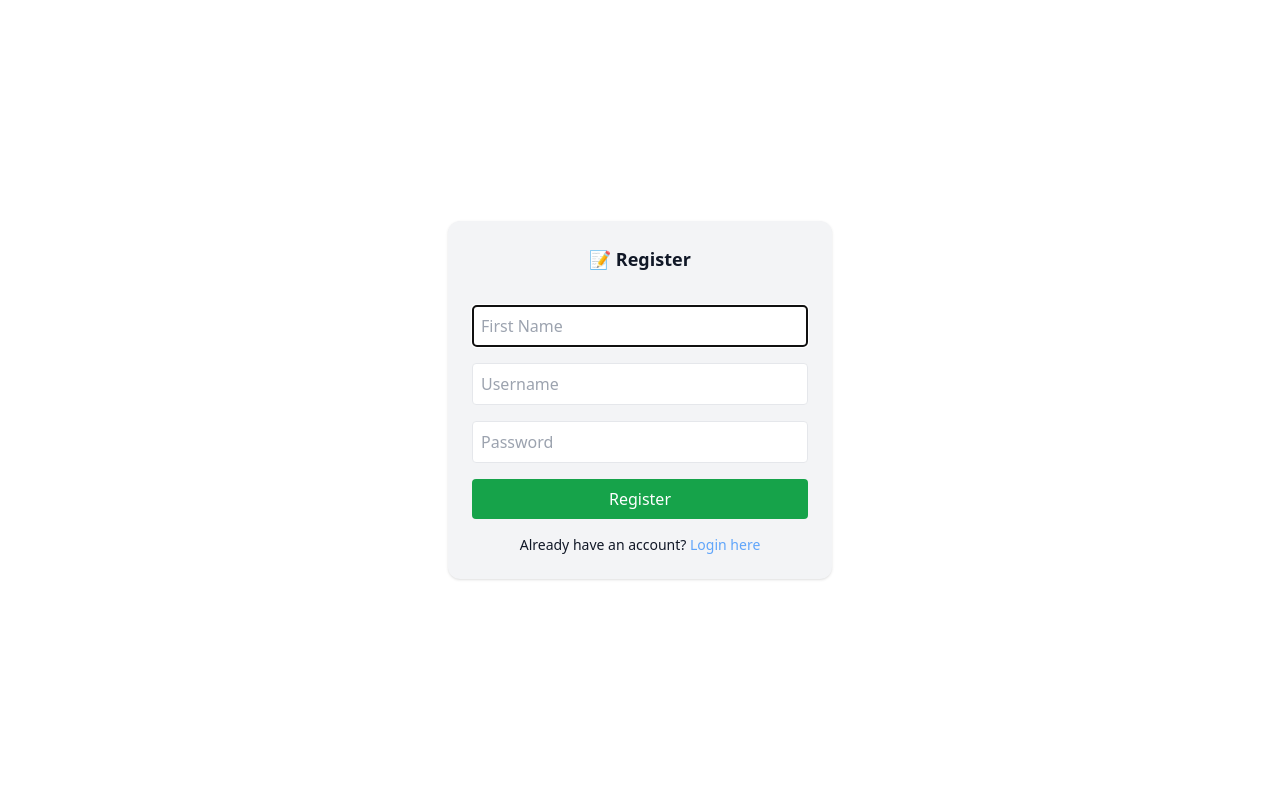
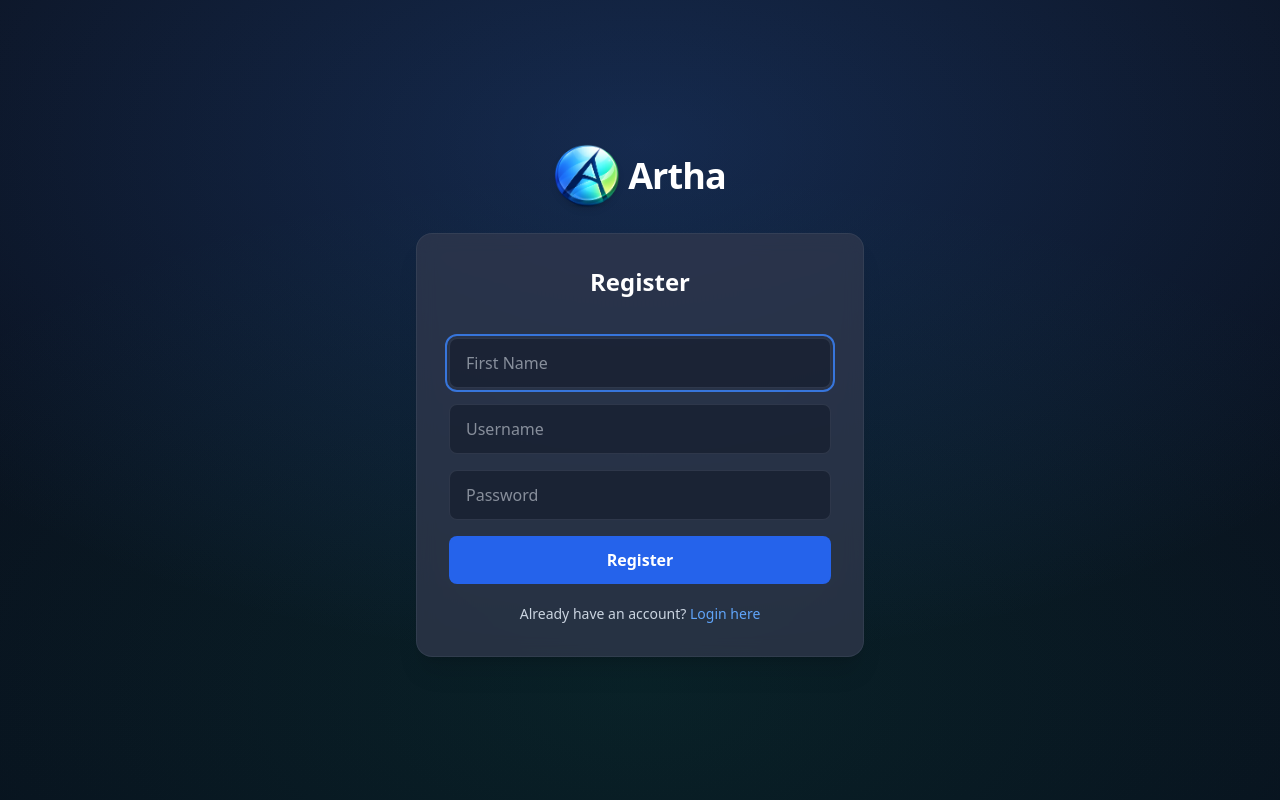
Before and after one commit to tamkin-anwar/artha-dashboard, a Flask app: page /register in a window 1280 px wide. Run offline with Flask 3, Linux system fonts and the light colour scheme; some libraries are stand-ins or nearby versions.

Commit message:
Match register page styling to login page

```diff
--- a/templates/register.html
+++ b/templates/register.html
@@ -1,70 +1,96 @@
 {% extends "base.html" %}
 {% block title %}Register{% endblock %}
+
 {% block content %}
-<main class="min-h-screen flex items-center justify-center p-6">
-    <div class="bg-gray-100 dark:bg-gray-700 rounded-xl p-6 shadow max-w-sm w-full">
-        <h2 class="text-lg font-semibold mb-4 text-center">📝 Register</h2>
+<main class="min-h-screen flex items-center justify-center px-4 py-14 auth-bg" role="main">
+    <div class="w-full max-w-md">
+
+        <!-- Brand header -->
+        <div class="flex items-center justify-center gap-2 mb-6">
+        <span class="inline-flex items-center justify-center w-[66px] h-[66px]">
+            <img
+            src="{{ url_for('static', filename='icons/artha-logo.png') }}"
+            alt="Artha logo"
+            class="w-full h-full object-contain drop-shadow-md"
+            loading="eager"
+            />
+        </span>
+
+        <div class="text-4xl font-semibold tracking-tight text-white">
+            Artha
+        </div>
+        </div>
+
+        <!-- Register card -->
+        <section class="rounded-2xl p-8 shadow-xl auth-card" aria-label="Register form">
+        <h1 class="text-center text-2xl font-semibold text-white mb-6">
+            Register
+        </h1>
 
         {% with messages = get_flashed_messages(with_categories=true) %}
             {% if messages %}
-                <div aria-live="polite" role="status">
+            <div class="mb-4" aria-live="polite" role="status">
                 {% for category, message in messages %}
-                        <p class="text-red-500 text-sm mb-3 text-center">{{ message }}</p>
+                <p class="text-sm text-center mb-2
+                    {% if category == 'success' %}text-green-300
+                    {% elif category == 'error' %}text-red-300
+                    {% else %}text-blue-300{% endif %}">
+                    {{ message|safe }}
+                </p>
                 {% endfor %}
             </div>
             {% endif %}
         {% endwith %}
 
-        <form method="POST" class="space-y-4" role="form">
-            <!-- CSRF token -->
+        <form method="POST" action="{{ url_for('register') }}" class="space-y-4" role="form">
             <input type="hidden" name="csrf_token" value="{{ csrf_token() }}">
 
             <label for="first_name" class="sr-only">First Name</label>
             <input
             id="first_name"
+            name="first_name"
             type="text"
-                name="first_name"
+            autocomplete="given-name"
             placeholder="First Name"
+            class="w-full px-4 py-3 rounded-lg auth-input"
             required
-                autocomplete="given-name"
             autofocus
-                class="w-full p-2 rounded bg-white dark:bg-gray-800 border dark:border-gray-600"
             />
 
             <label for="username" class="sr-only">Username</label>
             <input
             id="username"
+            name="username"
             type="text"
-                name="username"
+            autocomplete="username"
             placeholder="Username"
+            class="w-full px-4 py-3 rounded-lg auth-input"
             required
-                autocomplete="username"
-                class="w-full p-2 rounded bg-white dark:bg-gray-800 border dark:border-gray-600"
             />
 
             <label for="password" class="sr-only">Password</label>
             <input
             id="password"
+            name="password"
             type="password"
-                name="password"
+            autocomplete="new-password"
             placeholder="Password"
+            class="w-full px-4 py-3 rounded-lg auth-input"
             required
-                autocomplete="new-password"
-                class="w-full p-2 rounded bg-white dark:bg-gray-800 border dark:border-gray-600"
             />
 
-            <button
-                type="submit"
-                class="w-full p-2 rounded bg-green-600 text-white hover:bg-green-700"
-            >
+            <button type="submit" class="w-full py-3 rounded-lg font-semibold auth-button">
             Register
             </button>
         </form>
 
-        <p class="mt-4 text-center text-sm">
+        <p class="text-center text-sm mt-5 text-slate-300">
             Already have an account?
-            <a href="{{ url_for('login') }}" class="text-blue-400 hover:underline">Login here</a>
+            <a href="{{ url_for('login') }}" class="auth-link">
+            Login here
+            </a>
         </p>
+        </section>
     </div>
 </main>
 {% endblock %}
```
Lines whose indentation alone changed are shown as unchanged.
